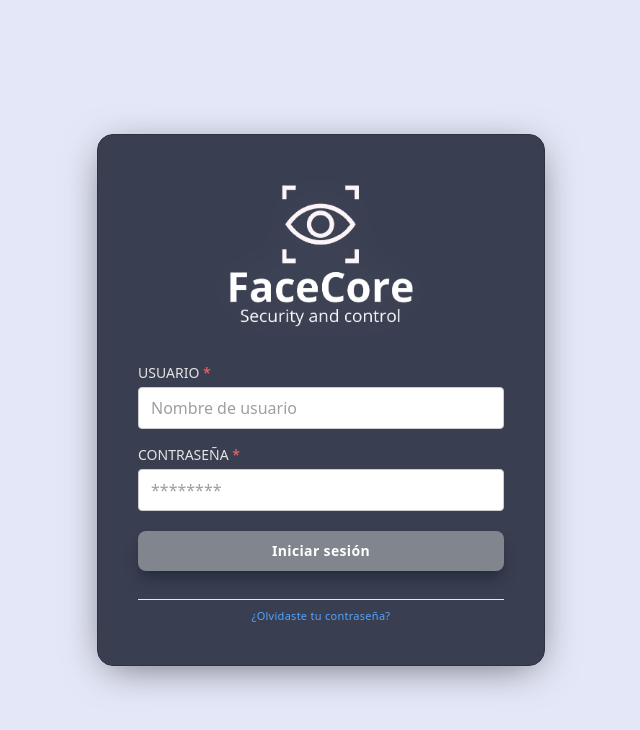
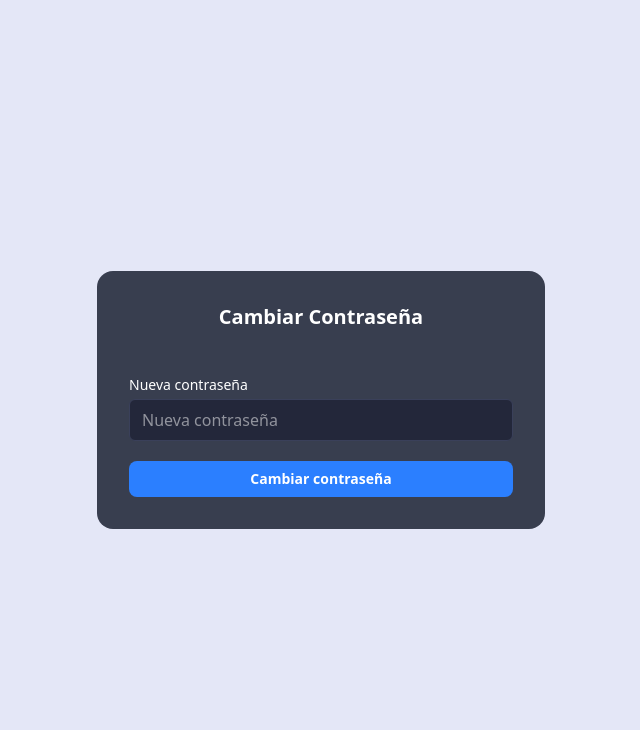
Before and after one commit to EkarCortes/SeguridadFront, a React (Vite) app: page /login/changePassword in a window 1280 px wide. Shown: the top 730 px of the page, without its empty margins (319-959 px from the left). Built offline with nearby package versions, Linux system fonts and the light colour scheme.

Commit message:
Cambio en cambio de contraseña

```diff
--- a/package.json
+++ b/package.json
@@ -22,6 +22,7 @@
     "react": "^19.2.0",
     "react-data-table-component": "^7.7.0",
     "react-dom": "^19.2.0",
+    "react-icons": "^5.5.0",
     "react-router-dom": "^7.8.1",
     "recharts": "^3.1.2",
     "tailwindcss": "^4.1.12"
--- a/src/App.tsx
+++ b/src/App.tsx
@@ -12,6 +12,7 @@ import SessionExpiredModal from './components/SessionExpiredModal';
 import { SessionProvider, useSession } from './contexts/SessionContext';
 import { setSessionExpiredCallback } from './config/apiconfig';
 import LoadingSpinner from './components/Spinner';
+import ChangePassword from './views/login/ChangePassword';
 
 function AppContent() {
   const { user, loading, logout } = useAuth();
@@ -49,20 +50,23 @@ function AppContent() {
         />
       )}
 
-      {user ? (
-        <CustomDrawer onLogout={handleLogout}>
-          <Routes>
+      <Routes>
+        {/* Rutas públicas */}
+        <Route path="/login/changePassword" element={<ChangePassword />} />
+        {/* Rutas privadas */}
+        {user ? (
+          <>
             <Route path="/home" element={<Home />} />
             <Route path="/listaAgregados" element={<ListaAgregados />} />
             <Route path="/listaIngresados" element={<ListaIngresados />} />
             <Route path="*" element={<Navigate to="/home" replace />} />
-          </Routes>
-        </CustomDrawer>
-      ) : (
-        <Routes>
-          <Route path="*" element={<Login onLogin={() => window.location.reload()} />} />
-        </Routes>
-      )}
+          </>
+        ) : (
+          <>
+            <Route path="*" element={<Login onLogin={() => window.location.reload()} />} />
+          </>
+        )}
+      </Routes>
     </>
   );
 }
--- a/src/components/SessionExpiredModal.tsx
+++ b/src/components/SessionExpiredModal.tsx
@@ -1,5 +1,5 @@
 import { useState } from 'react';
-import { authService } from '../services/authService';
+import { authService } from '../service/authService';
 import Modal from './Modal';
 
 interface SessionExpiredModalProps {
--- a/src/drawer.tsx
+++ b/src/drawer.tsx
@@ -18,7 +18,7 @@ import { useDrawer } from "./hooks/drawer/useDrawer";
 import { useDrawerConfig } from "./hooks/drawer/useDrawerConfig";
 import { useDrawerStyles } from "./hooks/drawer/useDrawerStyles";
 import LogoutConfirmModal from "./components/LogoutConfirmModal";
-import { authService } from './services/authService';
+import { authService } from './service/authService';
 import './drawer.css';
 
 const DrawerHeader = styled("div")(({ theme }) => ({
--- a/src/hooks/useAuth.ts
+++ b/src/hooks/useAuth.ts
@@ -1,5 +1,5 @@
 import { useState, useEffect } from 'react';
-import { authService, type User, type AuthResponse } from '../services/authService';
+import { authService, type User, type AuthResponse } from '../service/authService';
 import { setInitialLoadComplete } from '../config/apiconfig';
 
 interface UseAuthReturn {
--- a/src/hooks/usePasswordReset.ts
+++ b/src/hooks/usePasswordReset.ts
@@ -1,5 +1,5 @@
 import { useState } from 'react';
-import { requestPasswordReset } from '../services/authService';
+import { requestPasswordReset } from '../service/authService';
 
 export default function usePasswordReset() {
   const [loading, setLoading] = useState(false);
--- /dev/null
+++ b/src/hooks/useResetPassword.ts
@@ -0,0 +1,24 @@
+import { useState } from 'react';
+import { resetPassword } from '../service/authService';
+
+export default function useResetPassword() {
+  const [loading, setLoading] = useState(false);
+  const [error, setError] = useState<string | null>(null);
+  const [success, setSuccess] = useState<string | null>(null);
+
+  const changePassword = async (token: string, newPassword: string) => {
+    setLoading(true);
+    setError(null);
+    setSuccess(null);
+    try {
+      await resetPassword(token, newPassword);
+      setSuccess('Contraseña cambiada correctamente.');
+    } catch (err: any) {
+      setError('No se pudo cambiar la contraseña. Intenta de nuevo.');
+    } finally {
+      setLoading(false);
+    }
+  };
+
+  return { loading, error, success, changePassword };
+}
--- a/src/services/authService.ts
+++ b/src/service/authService.ts
@@ -58,3 +58,9 @@ export const requestPasswordReset = async (email: string) => {
   const response = await api.post('/auth/requestPasswordReset', { email });
   return response.data;
 };
+
+
+export const resetPassword = async (token: string, newPassword: string) => {
+  const response = await api.post('/auth/resetPassword', { token, newPassword });
+  return response.data;
+};
--- /dev/null
+++ b/src/views/login/ChangePassword.tsx
@@ -0,0 +1,59 @@
+import { useState } from 'react';
+import { useSearchParams, useNavigate } from 'react-router-dom';
+import useResetPassword from '../../hooks/useResetPassword';;
+
+export default function ChangePassword() {
+  const [searchParams] = useSearchParams();
+  const token = searchParams.get('token') || '';
+  const [newPassword, setNewPassword] = useState('');
+  const { loading, error, success, changePassword } = useResetPassword();
+  const navigate = useNavigate();
+
+  const handleSubmit = async (e: React.FormEvent) => {
+    e.preventDefault();
+    if (!newPassword || !token) return;
+    await changePassword(token, newPassword);
+    if (success) {
+      setTimeout(() => navigate('/login'), 2000);
+    }
+  };
+
+  return (
+    <div className="min-h-screen flex items-center justify-center px-4 bg-[#e4e7f7]">
+      <div className="w-full max-w-md rounded-2xl bg-[#262c3e]/90 p-8 flex flex-col gap-7">
+        <h2 className="text-xl font-bold text-white text-center mb-4">Cambiar Contraseña</h2>
+        <form onSubmit={handleSubmit} className="space-y-5">
+          <div>
+            <label className="block text-sm text-white mb-1">Nueva contraseña</label>
+            <input
+              type="password"
+              value={newPassword}
+              onChange={e => setNewPassword(e.target.value)}
+              className="w-full rounded-md px-3 py-2 bg-[#23273a] text-white border border-[#3a405a] focus:outline-none focus:ring-2 focus:ring-blue-400"
+              placeholder="Nueva contraseña"
+              disabled={loading}
+              required
+            />
+          </div>
+          {error && (
+            <div className="text-red-300 text-xs bg-red-900/30 border border-red-700/60 rounded-md px-3 py-2">
+              {error}
+            </div>
+          )}
+          {success && (
+            <div className="text-green-300 text-xs bg-green-900/30 border border-green-700/60 rounded-md px-3 py-2">
+              {success}
+            </div>
+          )}
+          <button
+            type="submit"
+            disabled={loading}
+            className="w-full rounded-lg bg-blue-500 hover:bg-blue-600 text-white font-semibold py-2 text-sm transition disabled:opacity-60"
+          >
+            {loading ? "Cambiando..." : "Cambiar contraseña"}
+          </button>
+        </form>
+      </div>
+    </div>
+  );
+}
--- a/src/views/login/login.tsx
+++ b/src/views/login/login.tsx
@@ -5,6 +5,7 @@ import logo from "../../assets/FaceCore 3.png";
 import useAuth from "../../hooks/useAuth";
 import Modal from "../../components/Modal";
 import usePasswordReset from "../../hooks/usePasswordReset";
+import { FaEye, FaEyeSlash } from "react-icons/fa";
 
 interface LoginProps {
   onLogin?: () => void;
@@ -17,6 +18,7 @@ export default function Login({ onLogin }: LoginProps) {
   const [error, setError] = useState<string | null>(null);
   const { login } = useAuth();
   const navigate = useNavigate();
+  const [showPassword, setShowPassword] = useState(false); // Nuevo estado
 
   const {
     loading: resetLoading,
@@ -80,16 +82,27 @@ export default function Login({ onLogin }: LoginProps) {
               disabled={loading}
               placeholder="Nombre de usuario"
             />
+            <div className="relative">
               <FormField
                 label="CONTRASEÑA"
                 name="password"
-              type="password"
+                type={showPassword ? "text" : "password"}
                 value={password}
                 onChange={e => setPassword(e.target.value)}
                 required
                 disabled={loading}
                 placeholder="********"
               />
+              <button
+                type="button"
+                tabIndex={-1}
+                className="absolute right-3 top-9 text-gray-400 hover:text-gray-200"
+                onClick={() => setShowPassword(v => !v)}
+                style={{ background: "none", border: "none", padding: 0 }}
+              >
+                {showPassword ? <FaEyeSlash /> : <FaEye />}
+              </button>
+            </div>
           </div>
 
           {error && (
```
Also changed, not shown: 1 other file (tests, documents, lock files or other folders). Lines whose indentation alone changed are shown as unchanged.
